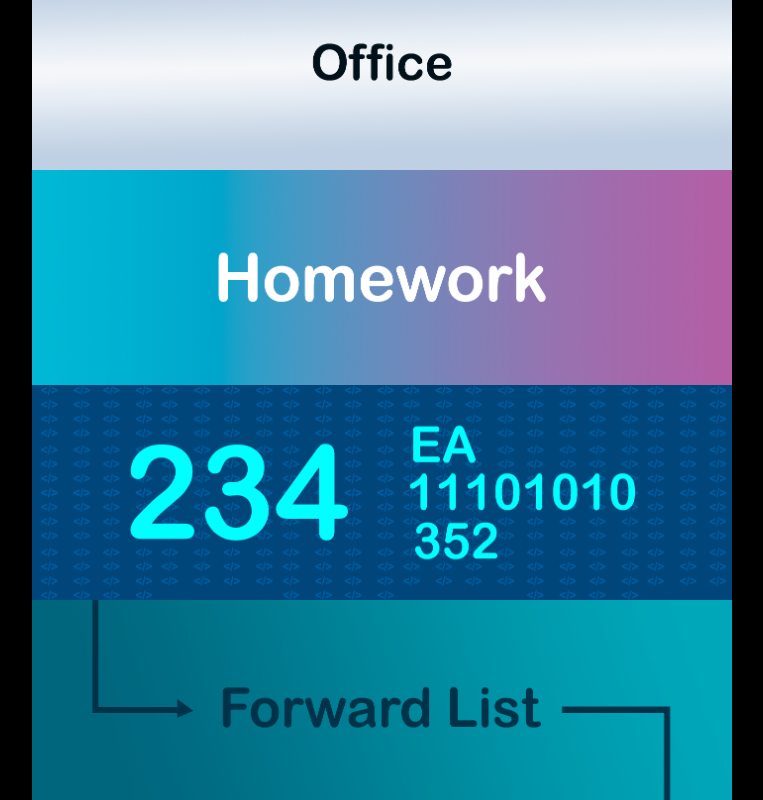
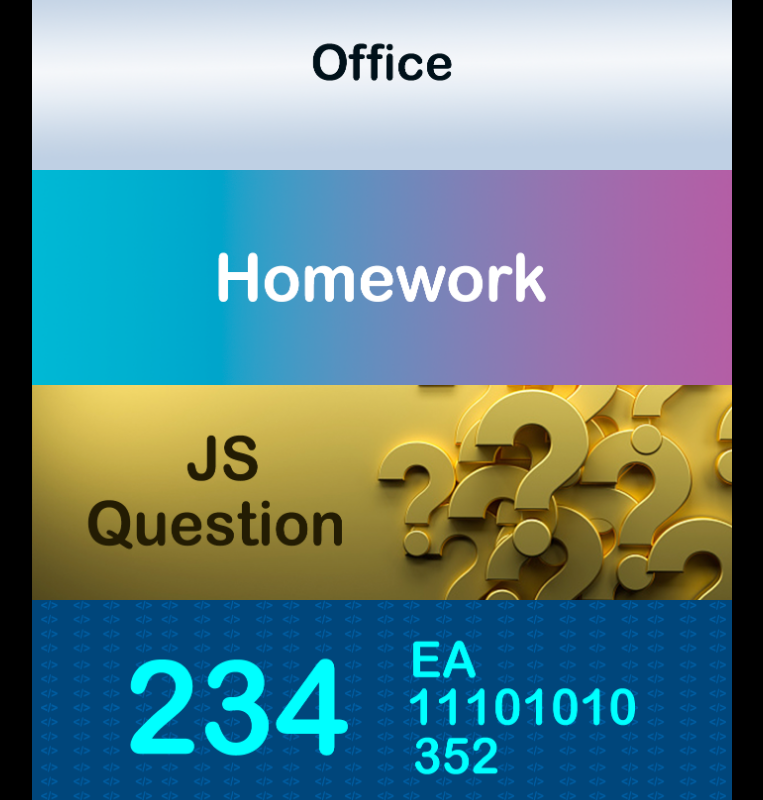
Before and after one commit to khe4oyan/repo_banners, a plain HTML site: page index.html in a window 1280 px wide. Shown: the part 485-1285 px from the top of the page, without its empty margins (258-1021 px from the left). Drawn offline with Linux system fonts and the light colour scheme.

Commit message:
add banner JS QUESTIONS

```diff
--- a/index.html
+++ b/index.html
@@ -13,6 +13,7 @@
     <img src="./banners/ckp_interpretator.png" alt="">
     <img src="./banners/office.png" alt="">
     <img src="./banners/homework_page.png" alt="">
+    <img src="./banners/js_questions.png" alt="">
     <img src="./banners/number_converter.png" alt="">
     <img src="./banners/forward_list.png" alt="">
     <img src="./banners/vector.png" alt="">
```
Also changed, not shown: banners/js_questions.png (added).
